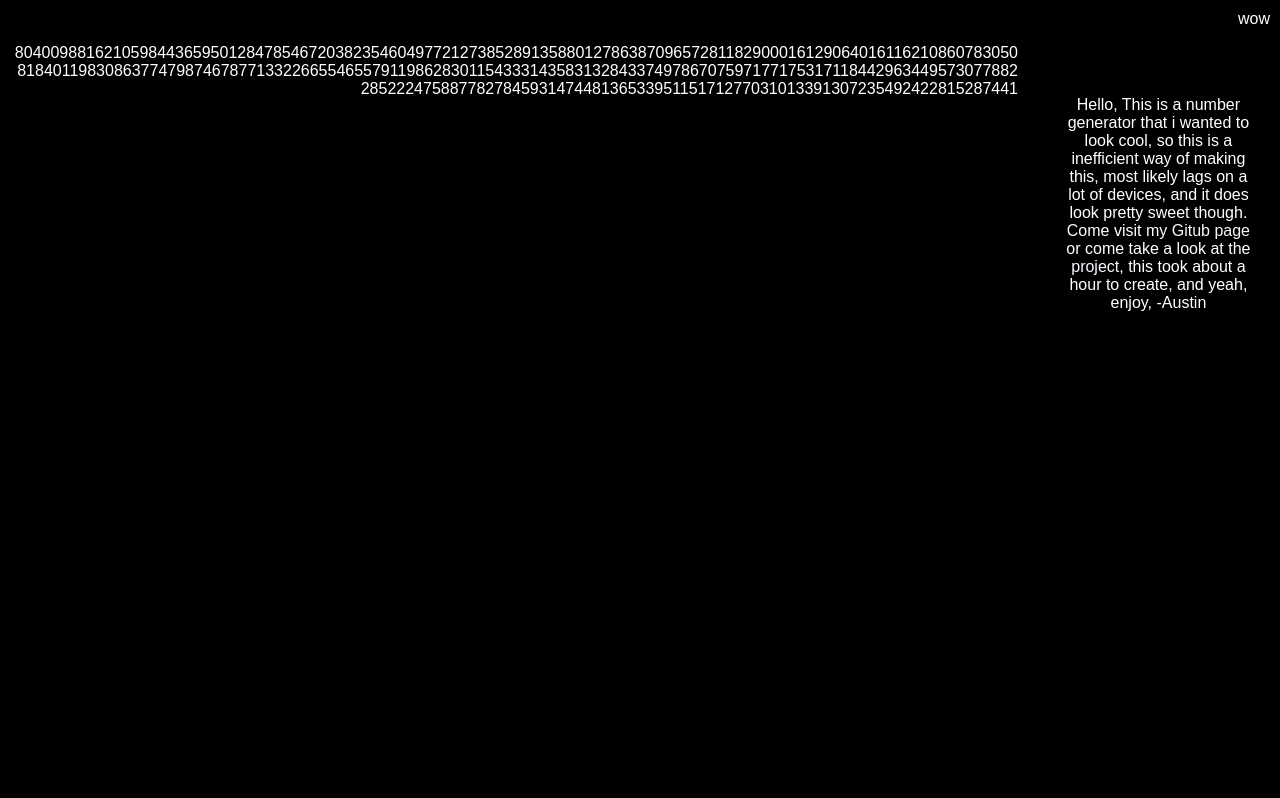
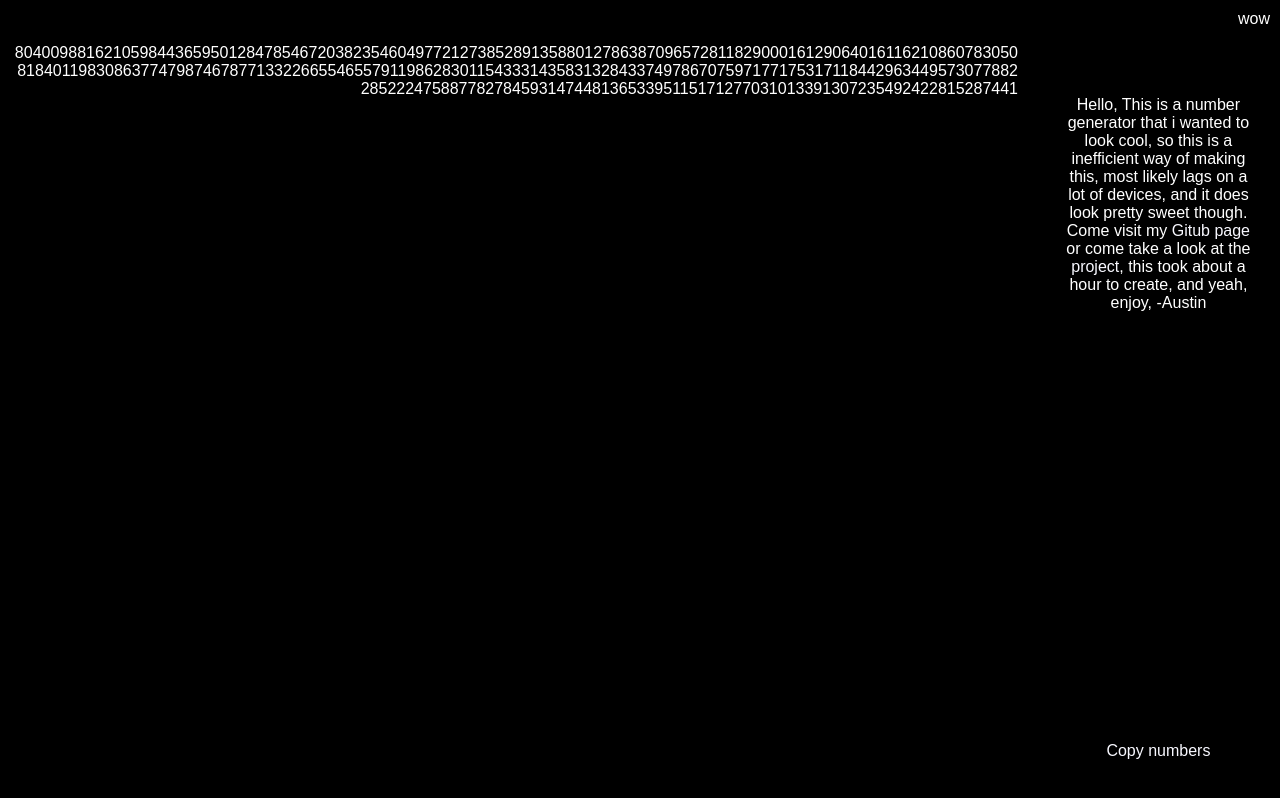
Before and after one commit to Null-Austin/Random-Numbers, a plain HTML site: page index.html in a window 1280 px wide. Drawn offline with nearby package versions, Linux system fonts and the light colour scheme.

Commit message:
Update index.html

```diff
--- a/index.html
+++ b/index.html
@@ -51,8 +51,17 @@
     <p onclick="navigator.share(shareData)">wow</p>
     <p id='numbers'></p>
     <p id='extra'>Loading...</p>
+    <p id="footer"><a src="javascript:void(0)" onclick="copyToClip(document.getElementById('numbers').innerText)">Copy numbers</a></p>
 
     <script>
+        function copyToClip(textToCopy) {
+            const textarea = document.createElement('textarea');
+            textarea.value = textToCopy;
+            document.body.appendChild(textarea);
+            textarea.select();
+            document.execCommand('copy');
+            document.body.removeChild(textarea);
+        }
         const shareData = {
             title: "Random Numbers",
             text: "Cool random number pattern",
```
